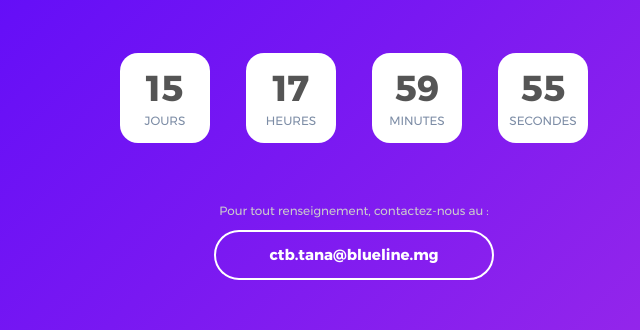
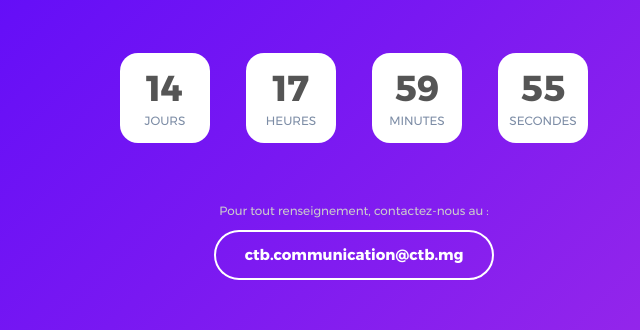
Before and after one commit to Fenitra07/work_in_progress, a plain HTML site: page index.html in a window 1280 px wide. Shown: the part 318-648 px from the top of the page, 286-926 px from the left. Drawn offline with Linux system fonts and the light colour scheme; a web font is replaced by a local one.

Commit message:
v22122021

```diff
--- a/index.html
+++ b/index.html
@@ -1,7 +1,7 @@
 <!DOCTYPE html>
 <html lang="en">
 <head>
-	<title>Coming Soon 4</title>
+	<title>ctb-labo.mg</title>
 	<meta charset="UTF-8">
 	<meta name="viewport" content="width=device-width, initial-scale=1">
 <!--===============================================================================================-->
@@ -36,7 +36,7 @@
 
 			<div class="flex-w flex-c cd100 p-b-35">
 				<div class="flex-col-c-m size2 how-countdown">
-					<span class="l1-txt3 p-b-9 days">15</span>
+					<span class="l1-txt3 p-b-9 days">14</span>
 					<span class="s1-txt1">Jours</span>
 				</div>
 
@@ -60,9 +60,9 @@
 			<p class="txt-center s1-txt3 p-b-10">
 				Pour tout renseignement, contactez-nous au :
 			</p>
-			<a href="mailto:ctb.tana@blueline.mg">
+			<a href="mailto:ctb.communication@ctb.mg">
 				<button class="flex-c-m s1-txt2 size3 how-btn">
-				 ctb.tana@blueline.mg
+				 ctb.communication@ctb.mg
 				</button>
 			</a>
 		</div>
@@ -137,7 +137,7 @@
 			// Endtime must be > current time
 			endtimeYear: 0,
 			endtimeMonth: 0,
-			endtimeDate: 15,
+			endtimeDate: 14,
 			endtimeHours: 18,
 			endtimeMinutes: 0,
 			endtimeSeconds: 0,
```
